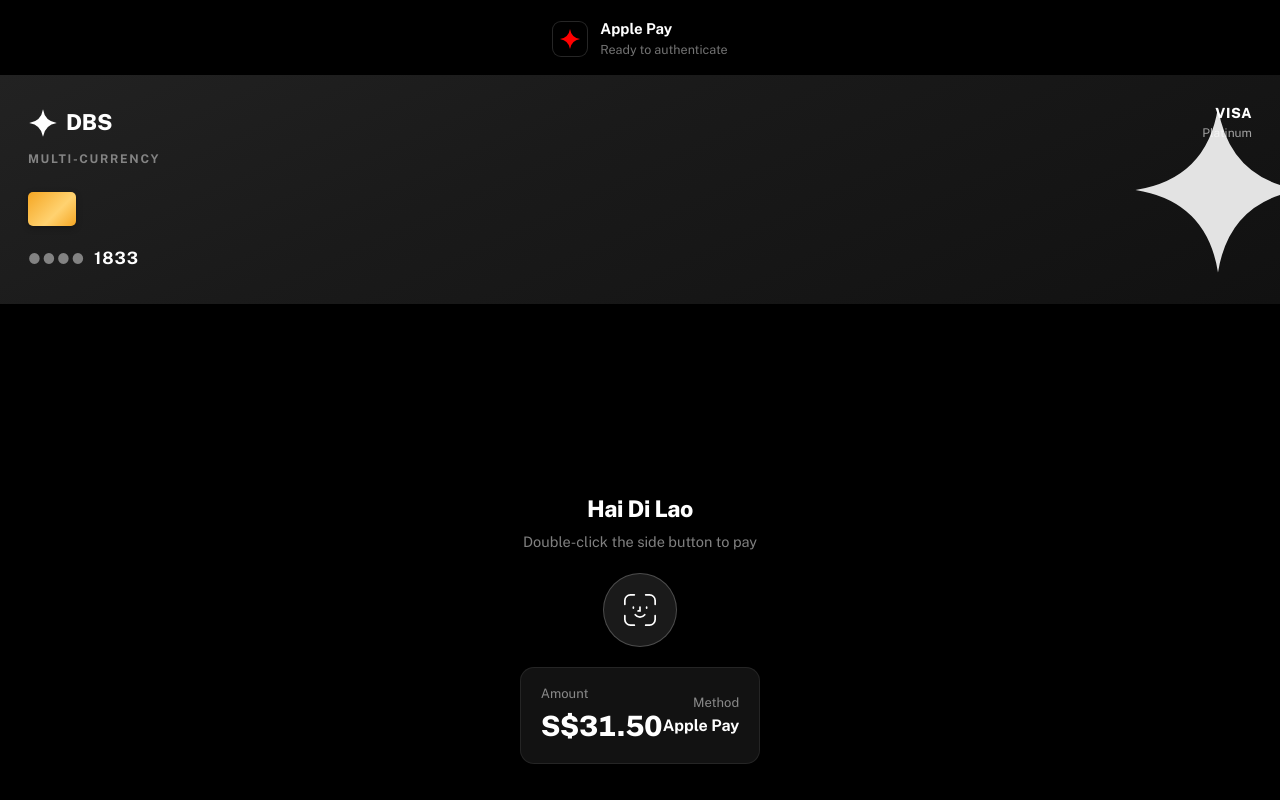
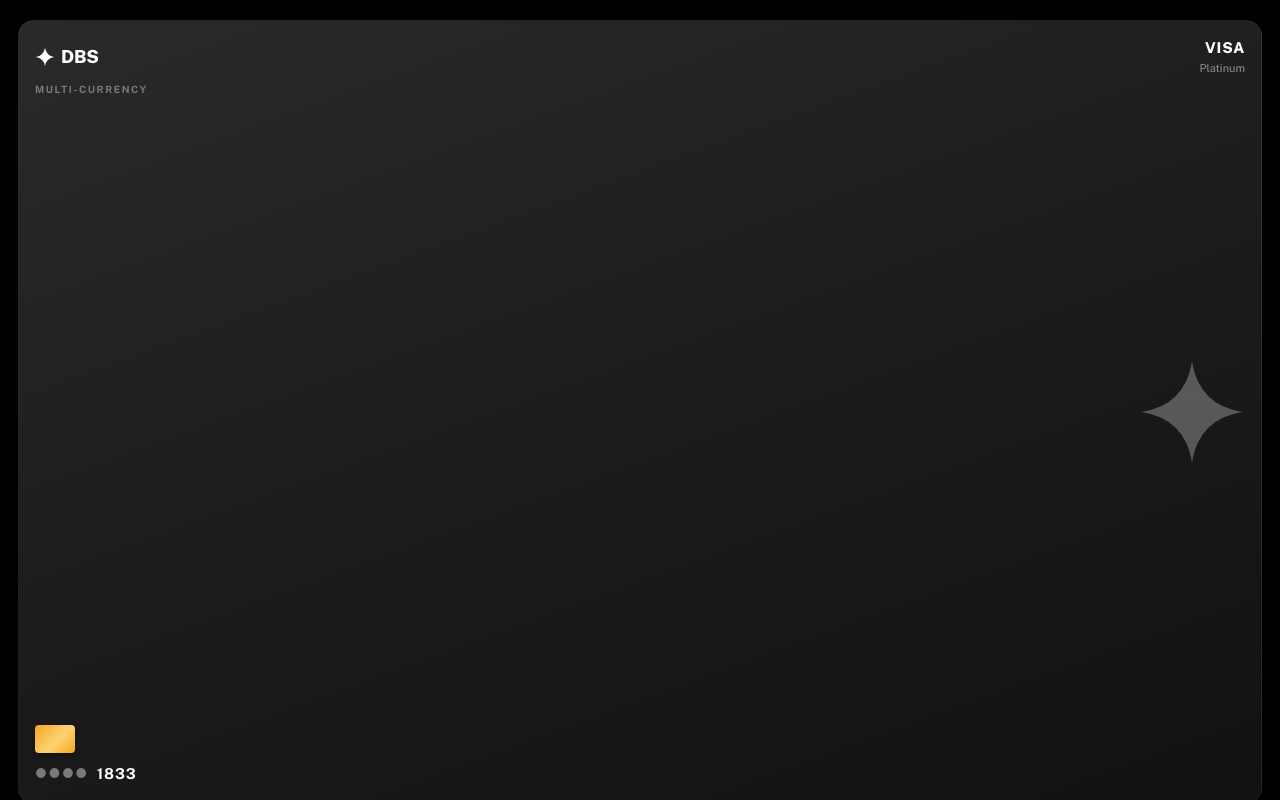
Before and after one commit to Fabian-n8n/GenZ-FI-Concept---DBS, a Next.js app: page /categorise/apple-pay in a window 1280 px wide. Built offline with nearby package versions, Linux system fonts and the light colour scheme.

Commit message:
Skip Face ID on framework Change; refine more menu, Apple Pay, login
Co-Authored-By: Claude Opus 4.8 <noreply@anthropic.com>

```diff
--- a/app/categorise/apple-pay/page.jsx
+++ b/app/categorise/apple-pay/page.jsx
@@ -13,78 +13,126 @@ function XMark({ size = 26, color = '#fff' }) {
 }
 
 // DBS Multi-Currency Visa Platinum card.
-// compact=false → full-bleed on start screen (no border-radius, no side shadow)
-// compact=true  → padded variant for hold/done (iOS reference: ~35% screen height)
+// compact=false → start screen: margins applied by parent, 1.586 aspect ratio, chip + number
+// compact=true  → hold/done: taller padded card, no chip/number (those screens are locked)
 export function DBSCard({ compact = false }) {
+  if (!compact) {
+    // ── Start-screen variant: proper credit-card proportions ──
     return (
       <div style={{
         width: '100%',
-      borderRadius: compact ? 18 : 0,
-      background: 'linear-gradient(155deg, #222222 0%, #1a1a1a 40%, #111111 100%)',
-      // Compact: generous vertical padding so card fills ~35% of screen height
-      padding: compact ? '26px 24px 30px' : '28px 28px 32px',
+        aspectRatio: '1.586',
+        borderRadius: 16,
+        background: 'linear-gradient(160deg, #2a2a2a 0%, #1c1c1c 50%, #111111 100%)',
         position: 'relative',
         overflow: 'hidden',
-      boxShadow: compact ? '0 20px 48px rgba(0,0,0,0.7)' : 'none',
+        border: '1px solid rgba(255,255,255,0.05)',
+        display: 'flex',
+        flexDirection: 'column',
+        padding: '16px 16px 18px',
+        boxSizing: 'border-box',
       }}>
-      {/* Large star watermark — anchored to right edge */}
+        {/* Diamond watermark — small, right-centre, contained */}
         <div style={{
           position: 'absolute',
-        right: compact ? -26 : -28,
+          right: 14,
           top: '50%',
           transform: 'translateY(-50%)',
           pointerEvents: 'none',
-        opacity: 0.95,
         }}>
-        <XMark size={compact ? 160 : 180} color="rgba(255,255,255,0.93)" />
+          <XMark size={110} color="rgba(255,255,255,0.28)" />
         </div>
 
-      {/* Top row: DBS logo left · VISA Platinum right */}
-      <div style={{ display: 'flex', alignItems: 'center', justifyContent: 'space-between', position: 'relative' }}>
-        <div style={{ display: 'flex', alignItems: 'center', gap: 8 }}>
-          <XMark size={compact ? 26 : 30} color="#fff" />
-          <span style={{ color: '#fff', fontWeight: 800, fontSize: compact ? 20 : 22, letterSpacing: '-0.3px' }}>DBS</span>
+        {/* Top row: ✦ DBS · VISA Platinum */}
+        <div style={{ display: 'flex', alignItems: 'center', justifyContent: 'space-between', position: 'relative', zIndex: 1 }}>
+          <div style={{ display: 'flex', alignItems: 'center', gap: 6 }}>
+            <XMark size={20} color="#fff" />
+            <span style={{ color: '#fff', fontWeight: 800, fontSize: 18, letterSpacing: '-0.2px' }}>DBS</span>
           </div>
           <div style={{ textAlign: 'right' }}>
-          <div style={{ color: '#fff', fontWeight: 800, fontSize: compact ? 13 : 14, letterSpacing: '0.04em' }}>VISA</div>
-          <div style={{ color: 'rgba(255,255,255,0.6)', fontSize: compact ? 11 : 12 }}>Platinum</div>
+            <div style={{ color: '#fff', fontWeight: 900, fontSize: 15, letterSpacing: '0.05em' }}>VISA</div>
+            <div style={{ color: 'rgba(255,255,255,0.5)', fontSize: 11 }}>Platinum</div>
           </div>
         </div>
 
-      {/* Card type */}
+        {/* MULTI-CURRENCY */}
         <div style={{
-        color: 'rgba(255,255,255,0.45)',
-        fontSize: compact ? 10.5 : 12,
+          color: 'rgba(255,255,255,0.38)',
+          fontSize: 10,
           fontWeight: 700,
-        letterSpacing: '0.14em',
-        marginTop: 8,
-        position: 'relative',
+          letterSpacing: '0.16em',
+          marginTop: 6,
+          position: 'relative', zIndex: 1,
         }}>
           MULTI-CURRENCY
         </div>
 
-      {/* Chip — larger in compact to fill the taller card */}
+        {/* Push chip + number to bottom */}
+        <div style={{ flex: 1 }} />
+
+        {/* Chip */}
         <div style={{
-        width: compact ? 46 : 48,
-        height: compact ? 32 : 34,
-        borderRadius: 5,
-        background: 'linear-gradient(135deg, #f5a623 0%, #ffd270 60%, #f5a623 100%)',
-        marginTop: compact ? 22 : 24,
-        position: 'relative',
-        boxShadow: '0 2px 6px rgba(0,0,0,0.3)',
+          width: 40, height: 28,
+          borderRadius: 4,
+          background: 'linear-gradient(135deg, #f5a623 0%, #ffd270 55%, #f5a623 100%)',
+          marginBottom: 10,
+          position: 'relative', zIndex: 1,
+          boxShadow: '0 2px 6px rgba(0,0,0,0.35)',
         }} />
 
         {/* Card number */}
+        <div style={{ display: 'flex', alignItems: 'center', gap: 8, position: 'relative', zIndex: 1 }}>
+          <span style={{ color: 'rgba(255,255,255,0.42)', fontSize: 13, letterSpacing: '0.12em' }}>●●●●</span>
+          <span style={{ color: '#fff', fontWeight: 700, fontSize: 15, letterSpacing: '0.06em' }}>1833</span>
+        </div>
+      </div>
+    );
+  }
+
+  // ── Hold/done compact variant (unchanged) ──
+  return (
     <div style={{
-        marginTop: compact ? 20 : 20,
-        display: 'flex',
-        alignItems: 'center',
-        gap: 8,
+      width: '100%',
+      borderRadius: 18,
+      background: 'linear-gradient(160deg, #2a2a2a 0%, #1c1c1c 45%, #111111 100%)',
+      padding: '22px 22px 26px',
       position: 'relative',
+      overflow: 'hidden',
+      boxShadow: '0 20px 48px rgba(0,0,0,0.7)',
     }}>
-        <span style={{ color: 'rgba(255,255,255,0.45)', fontSize: compact ? 14 : 14, letterSpacing: '0.12em' }}>●●●●</span>
-        <span style={{ color: '#fff', fontWeight: 700, fontSize: compact ? 16 : 17, letterSpacing: '0.06em' }}>1833</span>
+      <div style={{
+        position: 'absolute',
+        right: -30,
+        top: '52%',
+        transform: 'translateY(-50%)',
+        pointerEvents: 'none',
+      }}>
+        <XMark size={170} color="rgba(255,255,255,0.82)" />
       </div>
+
+      <div style={{ display: 'flex', alignItems: 'center', justifyContent: 'space-between', position: 'relative', zIndex: 1 }}>
+        <div style={{ display: 'flex', alignItems: 'center', gap: 7 }}>
+          <XMark size={22} color="#fff" />
+          <span style={{ color: '#fff', fontWeight: 800, fontSize: 18, letterSpacing: '-0.2px' }}>DBS</span>
+        </div>
+        <div style={{ textAlign: 'right' }}>
+          <div style={{ color: '#fff', fontWeight: 900, fontSize: 15, letterSpacing: '0.05em' }}>VISA</div>
+          <div style={{ color: 'rgba(255,255,255,0.55)', fontSize: 11 }}>Platinum</div>
+        </div>
+      </div>
+
+      <div style={{
+        color: 'rgba(255,255,255,0.4)',
+        fontSize: 10,
+        fontWeight: 700,
+        letterSpacing: '0.16em',
+        marginTop: 6,
+        position: 'relative', zIndex: 1,
+      }}>
+        MULTI-CURRENCY
+      </div>
+
+      <div style={{ height: 90 }} />
     </div>
   );
 }
@@ -93,55 +141,38 @@ function ApplePayStartContent() {
   const router = useRouter();
   const params = useSearchParams();
   const merchant = params.get('merchant') || 'Hai Di Lao';
-  const amount = params.get('amount') || 'S$31.50';
 
   return (
     <div className="apple-pay-screen screen" style={{ justifyContent: 'flex-start', gap: 0 }}>
-      {/* Apple Pay header — with horizontal padding */}
+      {/* DBS card — stretch to full width, credit-card aspect ratio */}
       <div style={{
-        padding: 'calc(env(safe-area-inset-top) + 18px) 22px 16px',
-        display: 'flex',
-        alignItems: 'center',
-        gap: 12,
+        alignSelf: 'stretch',
+        padding: 'calc(env(safe-area-inset-top) + 20px) 18px 0',
         flexShrink: 0,
       }}>
-        <div style={{
-          width: 36, height: 36, borderRadius: 9,
-          background: '#000',
-          border: '1px solid rgba(255,255,255,0.15)',
-          display: 'grid', placeItems: 'center', flexShrink: 0,
-        }}>
-          <XMark size={22} color="#FF0000" />
-        </div>
-        <div>
-          <div style={{ fontSize: 15, fontWeight: 700, color: '#fff' }}>Apple Pay</div>
-          <div style={{ fontSize: 12.5, color: 'rgba(255,255,255,0.45)' }}>Ready to authenticate</div>
-        </div>
+        <DBSCard />
       </div>
 
-      {/* DBS black card — full bleed, no side padding */}
-      <DBSCard />
-
-      {/* Bottom: merchant + face ID + amount */}
+      {/* Centred: merchant name + Face ID button */}
       <div style={{
         flex: 1,
+        alignSelf: 'stretch',
         display: 'flex',
         flexDirection: 'column',
         alignItems: 'center',
-        justifyContent: 'flex-end',
-        padding: '0 22px calc(36px + env(safe-area-inset-bottom))',
-        gap: 20,
+        justifyContent: 'center',
+        gap: 28,
+        padding: '0 22px calc(env(safe-area-inset-bottom) + 24px)',
       }}>
         <div style={{ textAlign: 'center' }}>
           <div style={{ fontSize: 23, fontWeight: 800, color: '#fff', letterSpacing: '-0.4px' }}>{merchant}</div>
-          <div style={{ fontSize: 14.5, color: 'rgba(255,255,255,0.5)', marginTop: 4 }}>Double-click the side button to pay</div>
+          <div style={{ fontSize: 14, color: 'rgba(255,255,255,0.45)', marginTop: 5 }}>Double-click the side button to pay</div>
         </div>
 
-        {/* Face ID circle button */}
         <button
           onClick={() => router.push('/categorise/apple-pay/biometric?merchant=' + encodeURIComponent(merchant))}
           style={{
-            width: 74, height: 74, borderRadius: '50%',
+            width: 76, height: 76, borderRadius: '50%',
             background: 'rgba(255,255,255,0.1)',
             border: '1px solid rgba(255,255,255,0.22)',
             display: 'grid', placeItems: 'center', cursor: 'pointer',
@@ -155,24 +186,6 @@ function ApplePayStartContent() {
             <path d="M12 16v1M26 16v1M14 24s2 2.5 5 2.5 5-2.5 5-2.5M19 16v4h-2"/>
           </svg>
         </button>
-
-        {/* Amount + method */}
-        <div style={{
-          width: '100%', borderRadius: 14,
-          background: 'rgba(255,255,255,0.07)',
-          border: '1px solid rgba(255,255,255,0.08)',
-          padding: '16px 20px',
-          display: 'flex', alignItems: 'center', justifyContent: 'space-between',
-        }}>
-          <div>
-            <div style={{ fontSize: 13, color: 'rgba(255,255,255,0.5)' }}>Amount</div>
-            <div style={{ fontSize: 28, fontWeight: 800, color: '#fff', letterSpacing: '-0.6px', fontVariantNumeric: 'tabular-nums', marginTop: 2 }}>{amount}</div>
-          </div>
-          <div style={{ textAlign: 'right' }}>
-            <div style={{ fontSize: 13, color: 'rgba(255,255,255,0.5)' }}>Method</div>
-            <div style={{ fontSize: 16, fontWeight: 700, color: '#fff', marginTop: 2 }}>Apple Pay</div>
-          </div>
-        </div>
       </div>
     </div>
   );
--- a/app/categorise/dbs-app/breakdown/page.jsx
+++ b/app/categorise/dbs-app/breakdown/page.jsx
@@ -34,7 +34,7 @@ function BreakdownContent() {
 
       <div className="scroll" style={{ padding: '22px 20px 28px' }}>
         <div style={{ position: 'relative', width: 196, margin: '2px auto 6px' }}>
-          <Donut segments={segments} size={196} thickness={26} gap={3} />
+          <Donut segments={segments} size={196} thickness={16} gap={3} />
           <div style={{ position: 'absolute', inset: 0, display: 'grid', placeItems: 'center' }}>
             <button
               onClick={() => router.push('/categorise/dbs-app/edit-categories')}
--- a/app/categorise/dbs-app/history/page.jsx
+++ b/app/categorise/dbs-app/history/page.jsx
@@ -29,7 +29,7 @@ export default function TransactionHistoryPage() {
           <ChevronDown size={20} color="var(--text-tertiary)" />
         </button>
 
-        <div className="overline" style={{ padding: '22px 20px 8px' }}>Time range</div>
+        <div className="eyebrow" style={{ padding: '22px 20px 8px' }}>Time range</div>
 
         <div style={{ background: '#fff', borderTop: '1px solid var(--color-border)', borderBottom: '1px solid var(--color-border)' }}>
           {RANGES.map(r => (
--- a/app/payday/frameworks/preview/page.jsx
+++ b/app/payday/frameworks/preview/page.jsx
@@ -30,7 +30,7 @@ function PreviewContent() {
         </div>
 
         <div style={{ padding: '0 20px' }}>
-          <div className="overline" style={{ marginBottom: 4 }}>Your monthly split</div>
+          <div className="eyebrow" style={{ marginBottom: 8 }}>Your monthly split</div>
           {fw.rows.map(r => (
             <div key={r.name} className="alloc-row">
               <span style={{ width: 14, height: 14, borderRadius: '50%', background: r.color, flexShrink: 0, marginTop: 3 }} />
--- a/app/payday/shopee/blocked/page.jsx
+++ b/app/payday/shopee/blocked/page.jsx
@@ -66,7 +66,7 @@ export default function ShopeeBlockedPage() {
             <div style={{ width: 44, height: 44, borderRadius: 10, background: 'var(--dbs-red-50)', color: 'var(--color-brand)', display: 'grid', placeItems: 'center' }}>
               🔓
             </div>
-            <div className="overline" style={{ color: 'var(--color-brand)' }}>Payday Lock</div>
+            <div className="eyebrow" style={{ color: 'var(--color-brand)' }}>Payday Lock</div>
           </div>
           <div style={{ fontSize: 22, fontWeight: 800, marginBottom: 8 }}>Unlock spending for this purchase?</div>
           <div style={{ fontSize: 15, color: 'var(--text-secondary)', lineHeight: 1.55, marginBottom: 24 }}>
--- a/app/payday/success/page.jsx
+++ b/app/payday/success/page.jsx
@@ -82,7 +82,7 @@ function SuccessContent() {
       </div>
 
       <div className="scroll" style={{ padding: '24px 20px' }}>
-        <div className="overline" style={{ marginBottom: 8 }}>What this means</div>
+        <div className="eyebrow" style={{ marginTop: 8, marginBottom: 10 }}>What this means</div>
         <div style={{ display: 'flex', flexDirection: 'column', gap: 14 }}>
           {cfg.bullets.map(([icon, text]) => {
             const IconCmp = {
```
Also changed, not shown: app/globals.css (+5 -3 lines), app/payday/home/page.jsx (+4 -6 lines), app/payday/manage/page.jsx (+10 -5 lines), app/payday/more/page.jsx (+183 -23 lines), components/primitives/Donut.jsx (+10 -7 lines), components/shell/DbsLogin.jsx (+11 -11 lines). Lines whose indentation alone changed are shown as unchanged.
